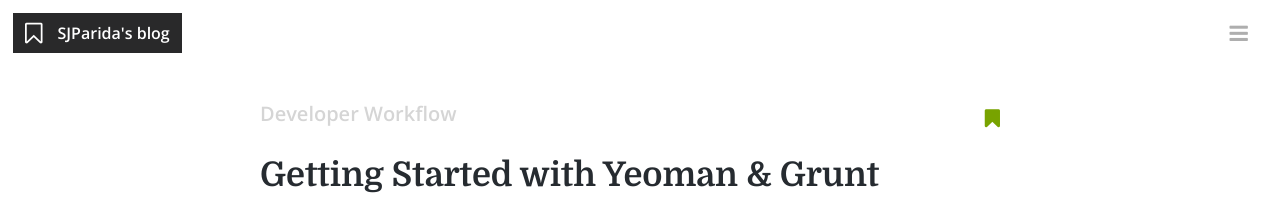
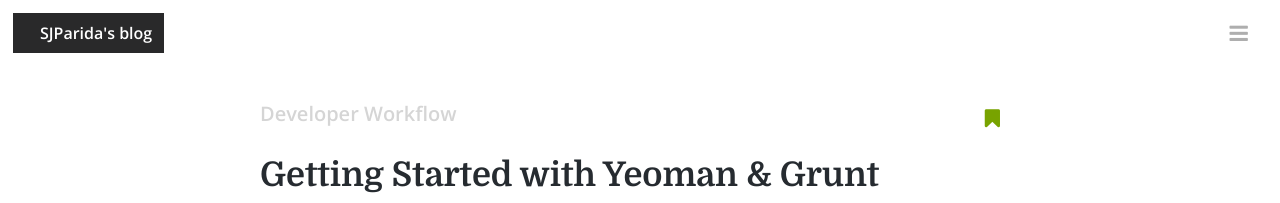
Before and after one commit to Sjparida/Sjparida.github.io, a Jekyll site: the page built from index.html, in a window 1280 px wide. Shown: the top 203 px of the page. Built offline with Jekyll 4.4.1, drawn with Linux system fonts in a browser that asks for light colours; nearby versions of some CDN libraries; the list of posts is cut into pages by our own code.

Commit message:
Removed Icon from Blog Name

```diff
--- a/_config.yml
+++ b/_config.yml
@@ -5,9 +5,9 @@
 email: 						"contact@sjparida.com"
 description: 				"SJParida's tech blog"
 baseurl: 					""
-url: 						"http://Sjparida.github.io"
+url: 						"http://sjparida.github.io"
 logourl: 					"/assets/img/bloglogo.jpg"
-fa-logo: 					"fa-bookmark-o"
+fa-logo: 					""
 paginate: 					5
 
 
```
